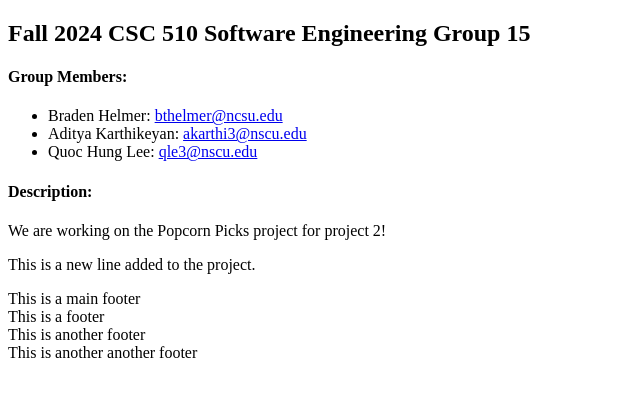
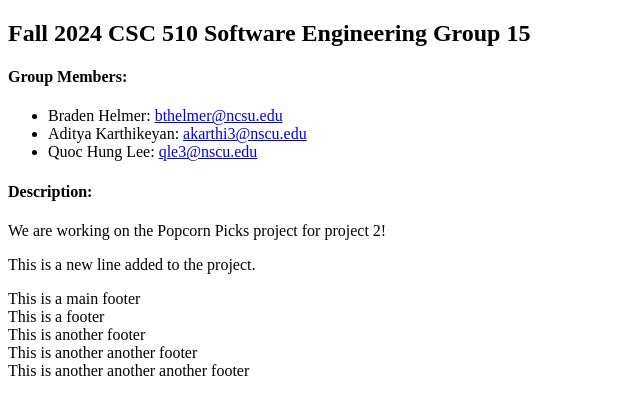
Before and after one commit to NCSU-CSC510-Group-BHAKQH/git-homework, a plain HTML site: page index.html in a window 1280 px wide. Shown: the whole page, without its empty margins (0-640 px from the left). Drawn offline with Linux system fonts and the light colour scheme.

Commit message:
Changes to feature branch

```diff
--- a/index.html
+++ b/index.html
@@ -21,4 +21,5 @@
 	<footer>This is a footer</footer>
 	<footer>This is another footer</footer>
 	<footer>This is another another footer</footer>
+	<footer>This is another another another footer</footer>
 </html>
```
